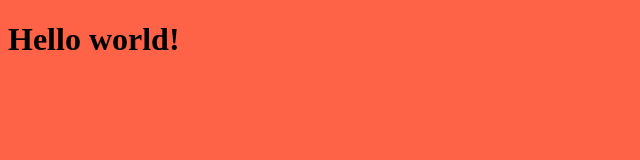
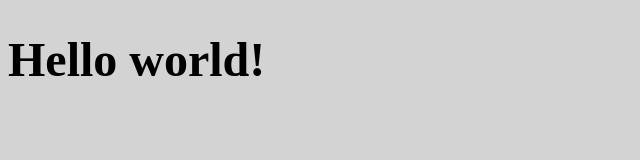
Before and after one commit to idd-f19b/idd-f19b.github.io, a plain HTML site: page index.html in a window 1280 px wide. Shown: the whole page, without its empty margins (0-640 px from the left). Drawn offline with Linux system fonts and the light colour scheme.

Commit message:
Some basic CSS.

```diff
--- a/css/index.css
+++ b/css/index.css
@@ -1,3 +1,7 @@
 body {
-	background-color: tomato;
+	background-color: lightgray;
+	font-weight: normal;
+	font-style: normal;
+	font-size: 1.5rem;
+	font-family:
 }
```
